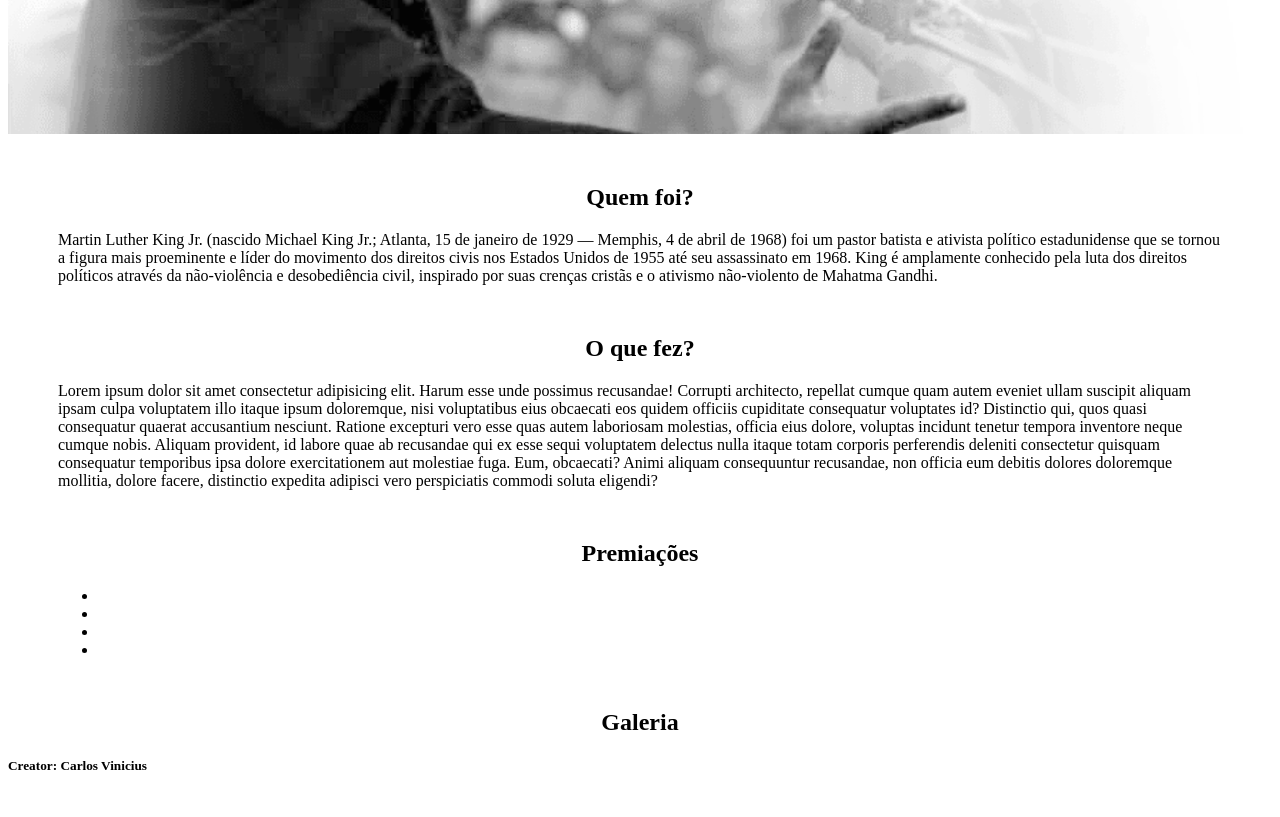
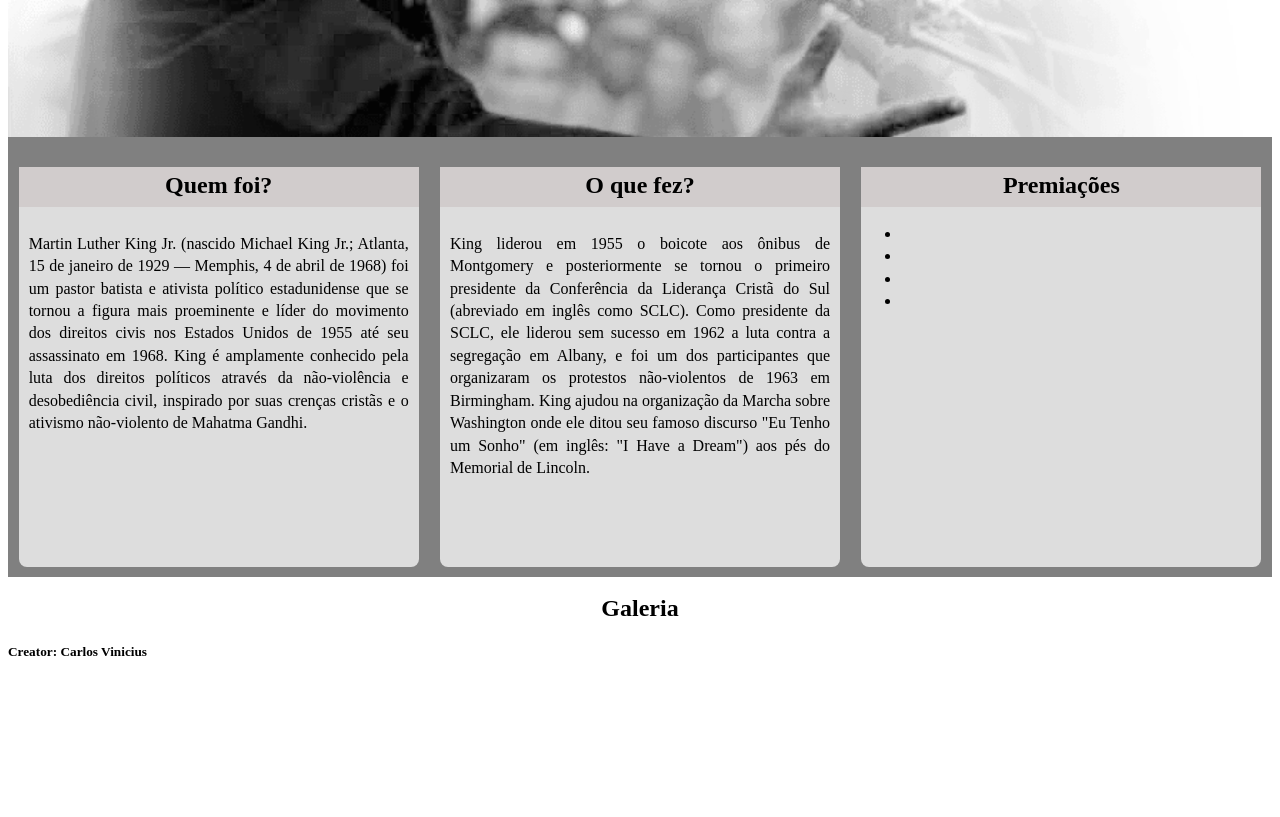
Before and after one commit to CarlosVinicius3258/mlkTributePage, a plain HTML site: page index.html in a window 1280 px wide. Shown: the part 760-1577 px from the top of the page. After the commit the page ends 1476 px from the top, so only its background shows below. Drawn offline with Linux system fonts and the light colour scheme.

Commit message:
add: article section style

```diff
--- a/index.html
+++ b/index.html
@@ -38,20 +38,20 @@
         <article id="sobre">
             <div class="text-block">
                 <div class="who">
-                    <h2>Quem foi?</h2>
+                    <div class="title"><h2>Quem foi?</h2></div>
                     <p>Martin Luther King Jr. (nascido Michael King Jr.; Atlanta, 15 de janeiro de 1929 — Memphis, 4 de abril de 1968) foi um pastor batista e ativista político estadunidense que se tornou a figura mais proeminente e líder do movimento dos direitos civis nos Estados Unidos de 1955 até seu assassinato em 1968. King é amplamente conhecido pela luta dos direitos políticos através da não-violência e desobediência civil, inspirado por suas crenças cristãs e o ativismo não-violento de Mahatma Gandhi.</p>
                 </div>
             </div>
             <div class="text-block">
                 <div class="what">
-                    <h2>O que fez?</h2>
-                    <p>Lorem ipsum dolor sit amet consectetur adipisicing elit. Harum esse unde possimus recusandae! Corrupti architecto, repellat cumque quam autem eveniet ullam suscipit aliquam ipsam culpa voluptatem illo itaque ipsum doloremque, nisi voluptatibus eius obcaecati eos quidem officiis cupiditate consequatur voluptates id? Distinctio qui, quos quasi consequatur quaerat accusantium nesciunt. Ratione excepturi vero esse quas autem laboriosam molestias, officia eius dolore, voluptas incidunt tenetur tempora inventore neque cumque nobis. Aliquam provident, id labore quae ab recusandae qui ex esse sequi voluptatem delectus nulla itaque totam corporis perferendis deleniti consectetur quisquam consequatur temporibus ipsa dolore exercitationem aut molestiae fuga. Eum, obcaecati? Animi aliquam consequuntur recusandae, non officia eum debitis dolores doloremque mollitia, dolore facere, distinctio expedita adipisci vero perspiciatis commodi soluta eligendi?</p>
+                    <div class="title"> <h2>O que fez?</h2></div>
+                    <p>King liderou em 1955 o boicote aos ônibus de Montgomery e posteriormente se tornou o primeiro presidente da Conferência da Liderança Cristã do Sul (abreviado em inglês como SCLC). Como presidente da SCLC, ele liderou sem sucesso em 1962 a luta contra a segregação em Albany, e foi um dos participantes que organizaram os protestos não-violentos de 1963 em Birmingham. King ajudou na organização da Marcha sobre Washington onde ele ditou seu famoso discurso "Eu Tenho um Sonho" (em inglês: "I Have a Dream") aos pés do Memorial de Lincoln.</p>
                 </div>
 
             </div>
             <div class="text-block">
                 <div class="premios">
-                    <h2>Premiações</h2>
+                    <div class="title"> <h2>Premiações</h2></div>
                     <ul>
                         <li></li>
                         <li></li>
--- a/styles/style.css
+++ b/styles/style.css
@@ -1,6 +1,7 @@
 html{
     padding: 0;
     margin: 0;
+    line-height: 1.4em;;
 }
 h2{
     text-align: center;
@@ -43,7 +44,37 @@ header{
     height: 800px;
     text-align: center;
 }
+article{
+    display: flex;
+    justify-content: space-around;
+    flex-wrap: wrap;
+    background-color: gray;
+}
+.text-block{
+    background-color: #ddd;
+    border-radius: 8px;
+    text-align: center;
+    align-items: center;
+    margin: 10px;
+    margin-top: 30px;
+    width: 400px;
+    height: 400px;
+    text-align: justify;
+    padding-top: 0;
+}
+.text-block .title{
+    background-color: rgb(209, 204, 204);
+    width: 100%;
+    margin: 0;
+    height: 40px;
+    margin-top: 0;
+    border-top: 8px
+}
+.text-block p{
+    padding: 10px;
+}
 
-.text-block{
-    margin: 50px;
+.text-block h2{
+    margin: 0;
+    padding: 0.3em;
 }
```
